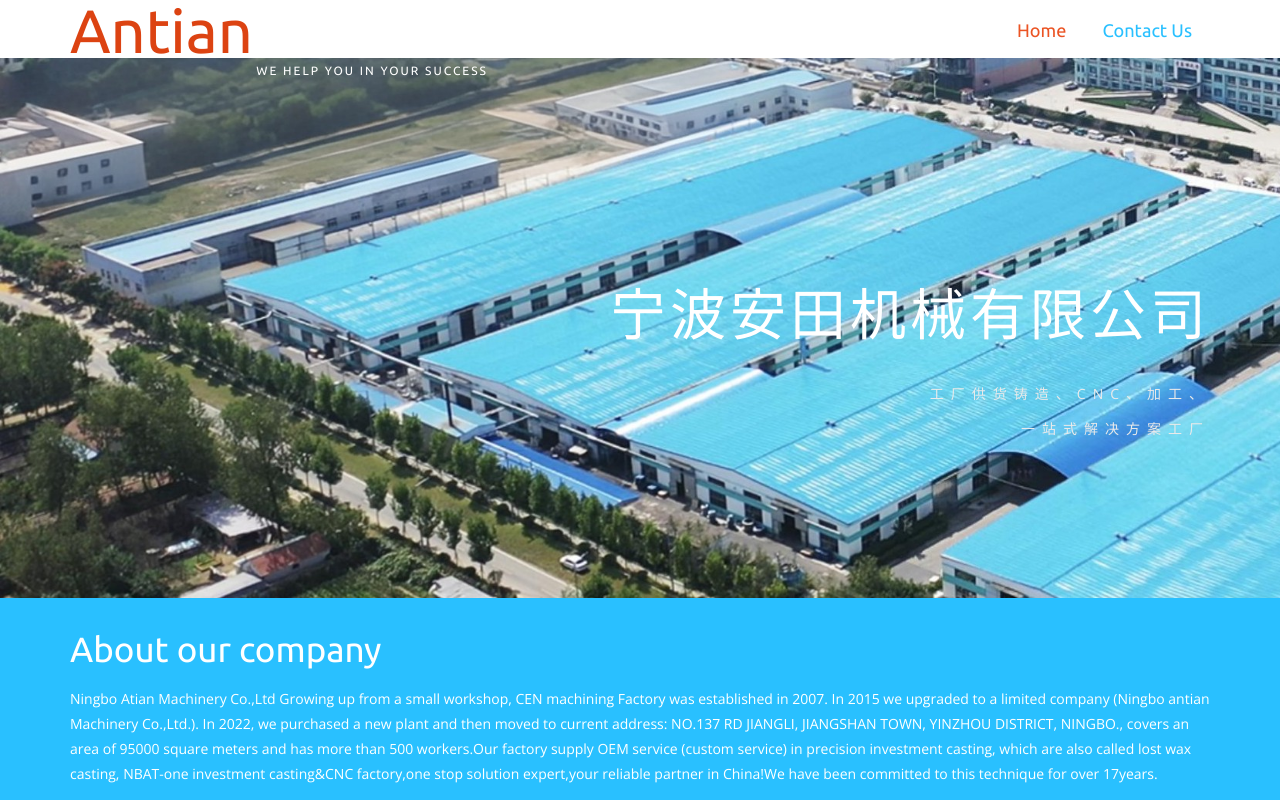
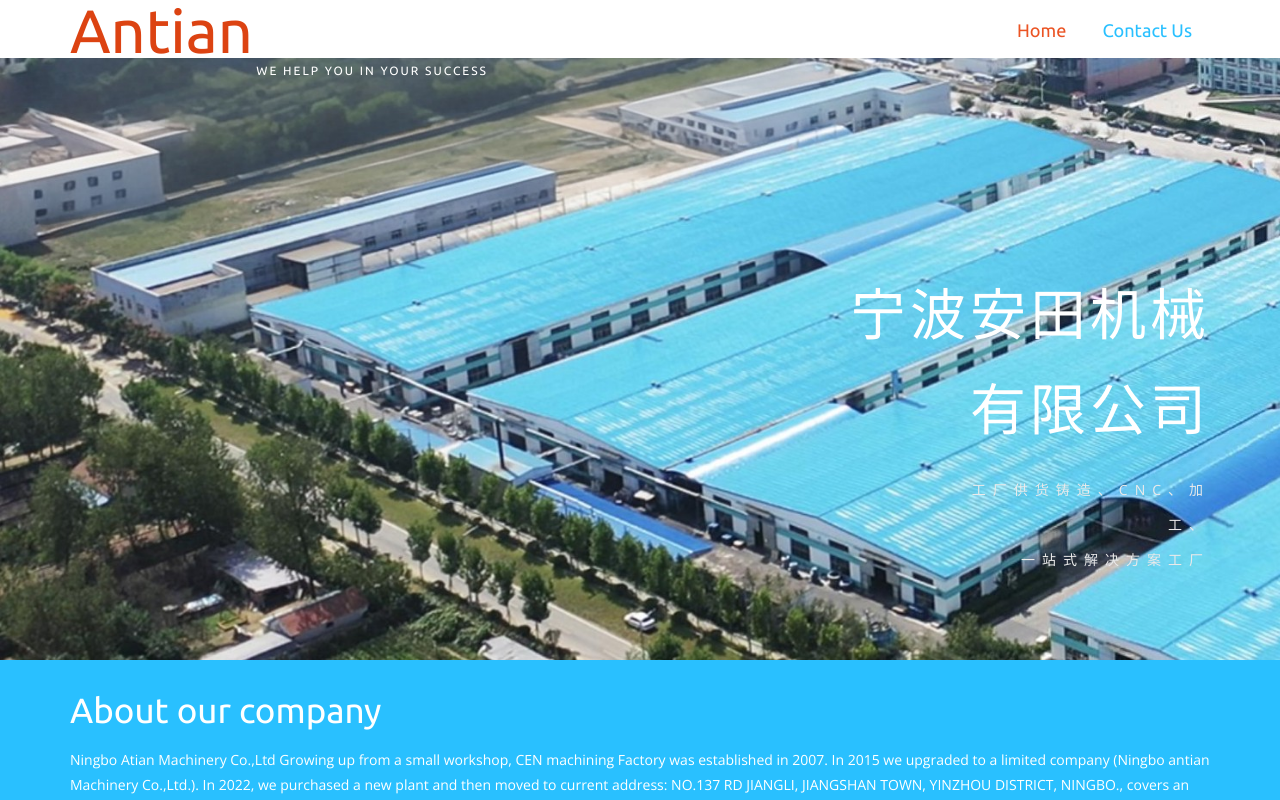
Before and after one commit to kliuu/antian.github.io, a plain HTML site: page index.html in a window 1280 px wide. Both pictures are taken after a click on the link "Previous". Shown: the top 800 px of the page. Drawn offline with nearby package versions, Linux system fonts and the light colour scheme.

Commit message:
Update index.html

```diff
--- a/index.html
+++ b/index.html
@@ -170,7 +170,7 @@ Smartphone Compatible web template, free web designs for Nokia, Samsung, LG,Sony
 				<ul class="rslides" id="slider">
 					<li>
 						<div class="banner-info">
-							<h3>宁波安田机械有限公司</h3>
+							<h3>宁波安田机械<br>有限公司</h3>
 							<p>工厂供货铸造、CNC、加工、<br>一站式解决方案工厂</p>
 						</div>
 					</li>
```
